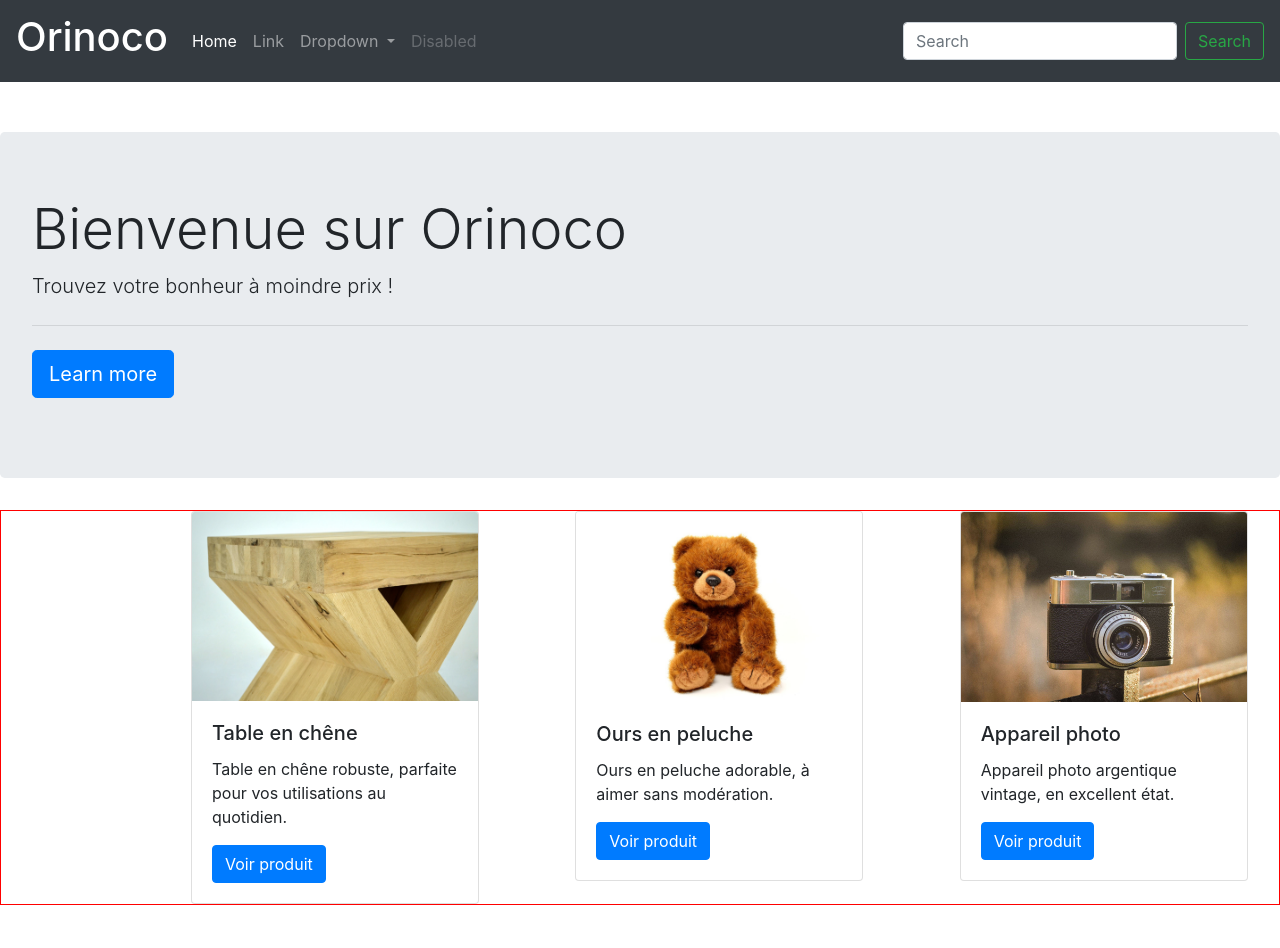
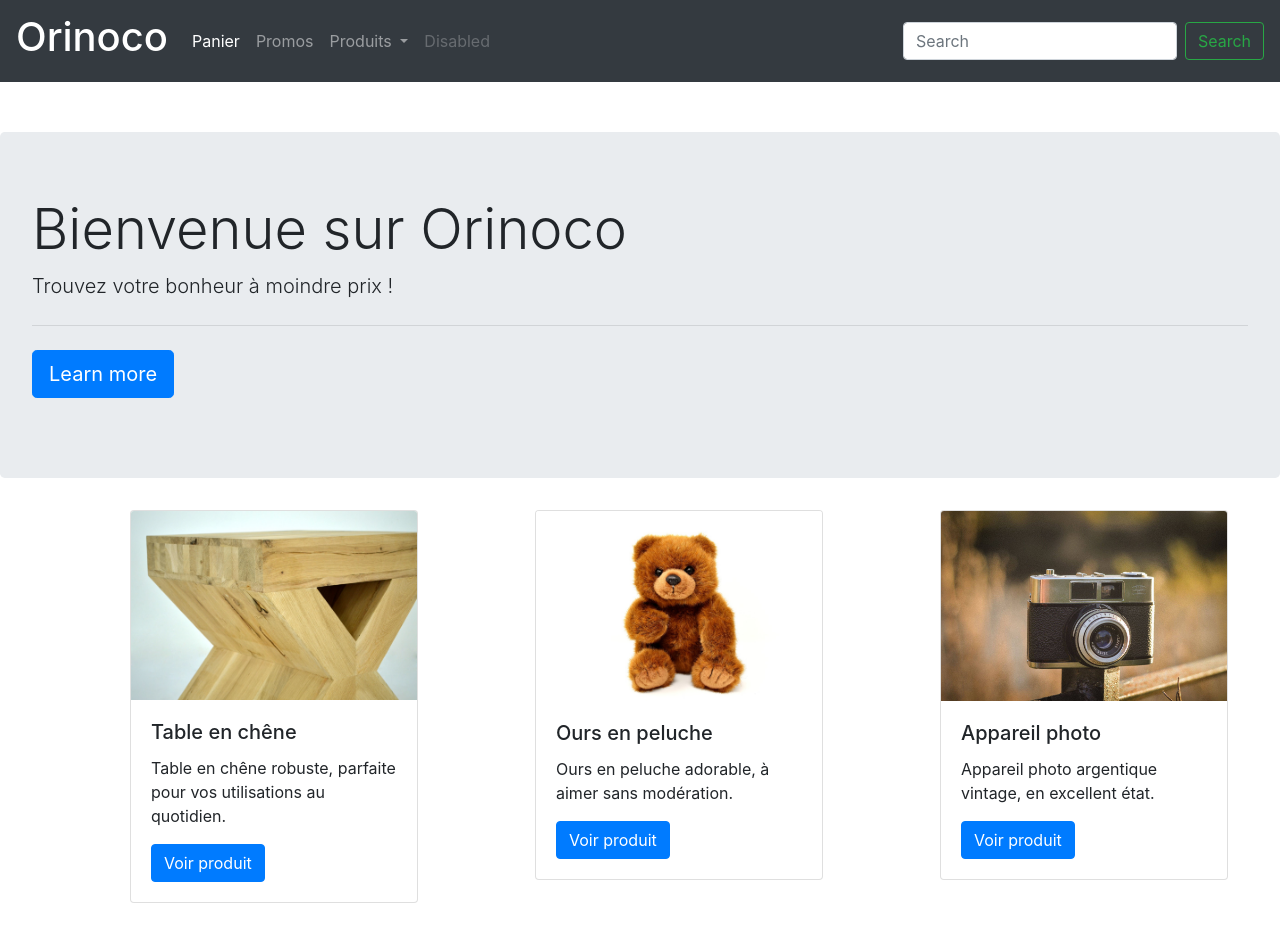
Before and after one commit to WinstonBlewUp/RobinBurnay_5_19072021, a website: page frontend/src/index.html in a window 1280 px wide. Shown: the top 948 px of the page. Drawn offline with nearby package versions, Linux system fonts and the light colour scheme; files whose address does not match are found by name.

Commit message:
Maj pré JS

```diff
--- a/frontend/src/index.html
+++ b/frontend/src/index.html
@@ -23,17 +23,17 @@
             <div class="collapse navbar-collapse" id="navbarSupportedContent">
               <ul class="navbar-nav mr-auto">
                 <li class="nav-item active">
-                  <a class="nav-link" href="#">Home <span class="sr-only">(current)</span></a>
+                  <a class="nav-link" href="#">Panier<span class="sr-only">(current)</span></a>
                 </li>
                 <li class="nav-item">
-                  <a class="nav-link" href="#">Link</a>
+                  <a class="nav-link" href="#">Promos</a>
                 </li>
                 <li class="nav-item dropdown">
                   <a class="nav-link dropdown-toggle" href="#" id="navbarDropdown" role="button" data-toggle="dropdown" aria-haspopup="true" aria-expanded="false">
-                    Dropdown
+                    Produits
                   </a>
                   <div class="dropdown-menu" aria-labelledby="navbarDropdown">
-                    <a class="dropdown-item" href="#">Action</a>
+                    <a class="dropdown-item" href="index.html">Action</a>
                     <a class="dropdown-item" href="#">Another action</a>
                     <div class="dropdown-divider"></div>
                     <a class="dropdown-item" href="#">Something else here</a>
@@ -97,8 +97,11 @@
               </div>
             </div>
         </div>
+
     </div>
+
   </section>
+
         <!-- Footer -->
 <footer class="text-center text-lg-start bg-dark text-muted">
     <!-- Section: Social media -->
--- a/frontend/src/style.css
+++ b/frontend/src/style.css
@@ -17,9 +17,9 @@ h6{
 
 .card-section{
     display: flex;
-    border: 1px solid red;
+
     justify-content: space-around;
-    padding-left: 125px;
+    padding-left: 65px;
 }
 /*page_produit*/
 
```
Also changed, not shown: frontend/src/page_produitALT.html (+5 -4 lines).
